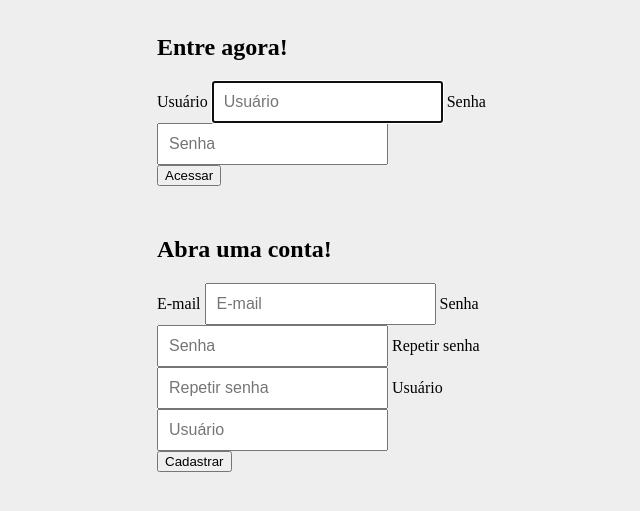
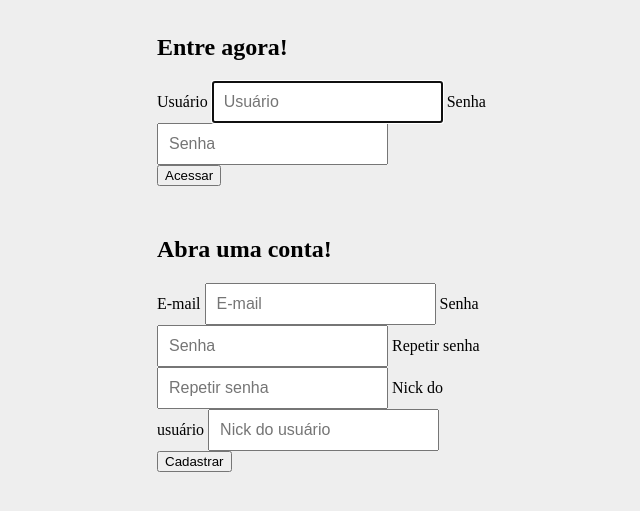
Before and after one commit to Mazuh/Minicurso-LammerHackingPHP, a PHP site: page /login.php in a window 1280 px wide. Shown: the part 154-665 px from the top of the page, without its empty margins (318-958 px from the left). Run offline with PHP 8.4, Linux system fonts and the light colour scheme.

Commit message:
Script de cadastro

```diff
--- a/src/login.php
+++ b/src/login.php
@@ -17,9 +17,9 @@
             <form class="form-signin" action="script/logar.php" method="post">
                 <h2 class="form-signin-heading">Entre agora!</h2>
                 <label for="inputLoginUsuario" class="sr-only">Usuário</label>
-                <input type="text" id="inputLoginUsuario" class="form-control" placeholder="Usuário" required autofocus>
+                <input name="nick" type="text" id="inputLoginUsuario" class="form-control" placeholder="Usuário" required autofocus>
                 <label for="inputPassword" class="sr-only">Senha</label>
-                <input type="password" id="inputPassword" class="form-control" placeholder="Senha" required>
+                <input name="senha" type="password" id="inputPassword" class="form-control" placeholder="Senha" required>
 
                 <br/>
                 <button class="btn btn-lg btn-primary btn-block" type="submit">Acessar</button>
@@ -30,19 +30,20 @@
 
         <div class="col-md-7">
 
-            <form class="form-signin" action="script/logar.php" method="post">
+            <form class="form-signin" action="script/cadastrar.php" method="post">
                 <h2 class="form-signin-heading">Abra uma conta!</h2>
+
                 <label for="inputEmail" class="sr-only">E-mail</label>
-                <input type="email" id="inputEmail" class="form-control" placeholder="E-mail" required>
+                <input name="email" type="email" id="inputEmail" class="form-control" placeholder="E-mail" required>
 
                 <label for="inputPassword" class="sr-only">Senha</label>
-                <input type="password" id="inputPassword" class="form-control" placeholder="Senha" required>
+                <input name="senha1" type="password" id="inputPassword" class="form-control" placeholder="Senha" required>
 
                 <label for="inputRePassword" class="sr-only">Repetir senha</label>
-                <input type="password" id="inputRePassword" class="form-control" placeholder="Repetir senha" required>
+                <input name="senha2" type="password" id="inputRePassword" class="form-control" placeholder="Repetir senha" required>
 
-                <label for="inputLoginUsuario" class="sr-only">Usuário</label>
-                <input type="text" id="inputUsuario" class="form-control" placeholder="Usuário" required>
+                <label for="inputLoginUsuario" class="sr-only">Nick do usuário</label>
+                <input name="nick" type="text" id="inputUsuario" class="form-control" placeholder="Nick do usuário" required>
 
                 <br/>
                 <button class="btn btn-lg btn-warning btn-block" type="submit">Cadastrar</button>
--- /dev/null
+++ b/src/script/logar.php
@@ -0,0 +1,5 @@
+<?php
+
+
+
+?>
```
Also changed, not shown: src/script/cadastrar.php (added, +32 -0 lines).
